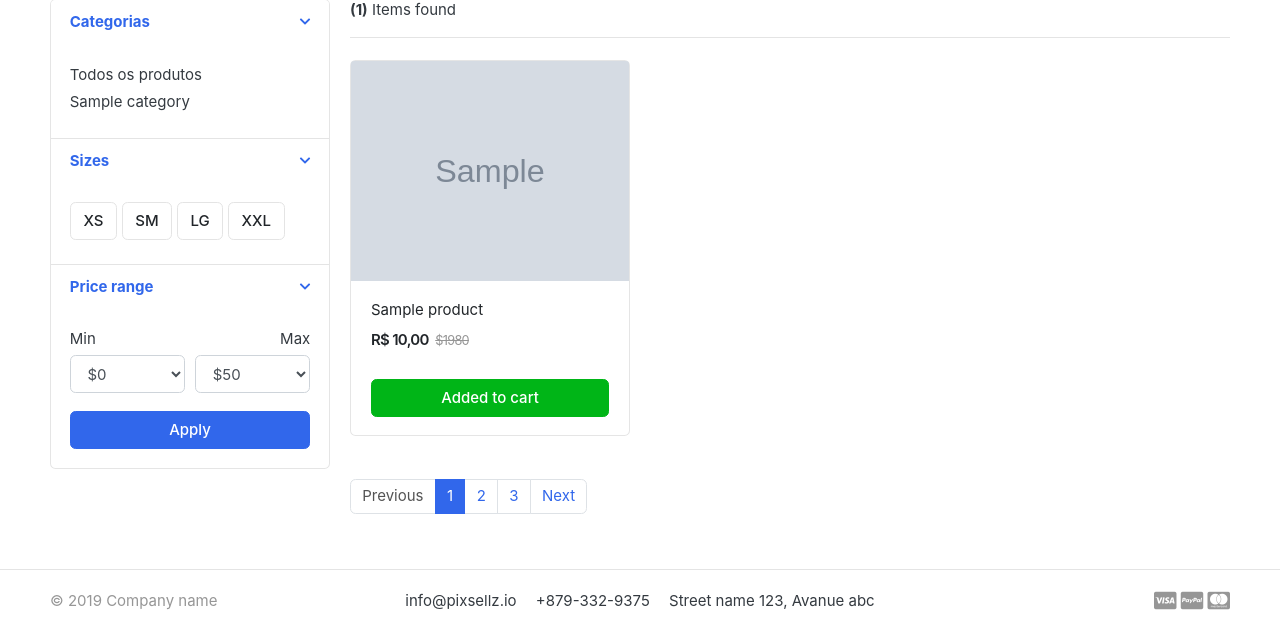
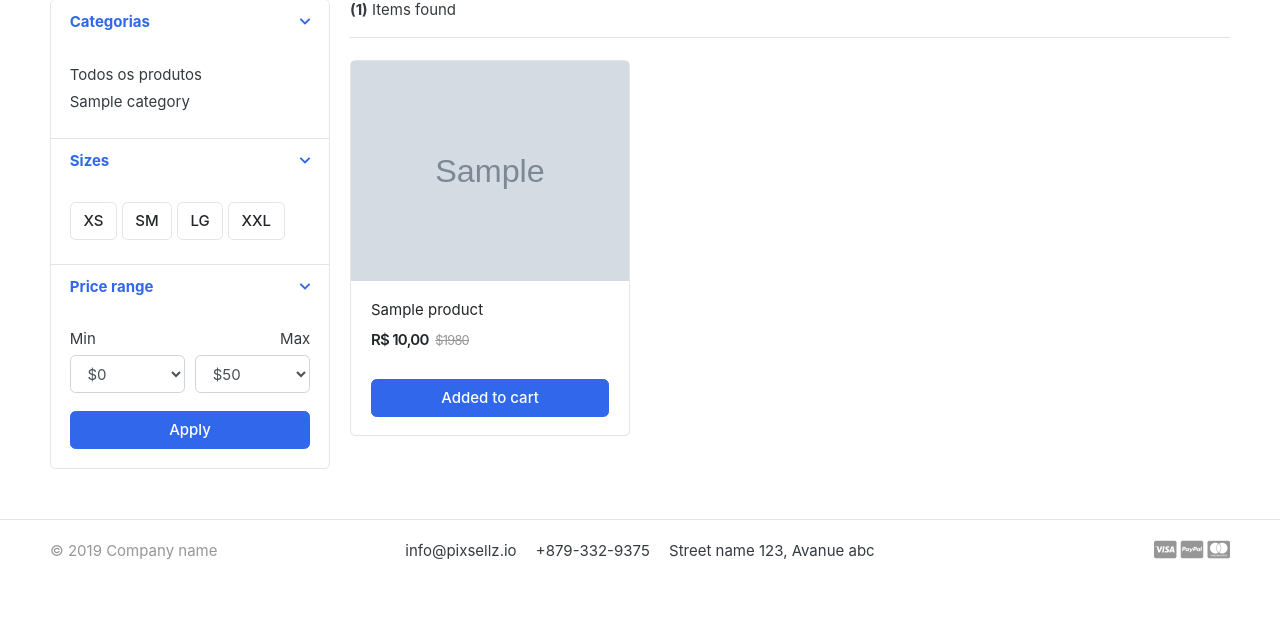
Before and after one commit to lucasfdiasdev/ecommerce-python-and-django, a Django app: page /store/ in a window 1280 px wide. Shown: the part 295-928 px from the top of the page. After the commit the page ends 855 px from the top, so only its background shows below. Run offline with Django 4.2, Linux system fonts and the light colour scheme; tables that the repository leaves empty hold one stand-in row (values such as "Sample post"); grey boxes marked "Sample" are stand-in pictures; some libraries are stand-ins or nearby versions; some web fonts are replaced.

Commit message:
paginator store

```diff
--- a/store/views.py
+++ b/store/views.py
@@ -1,6 +1,7 @@
 from django.shortcuts import render, get_object_or_404
 from .models import Product
 from category.models import Category
+from django.core.paginator import EmptyPage, PageNotAnInteger, Paginator
 
 # Create your views here.
 def store(request, category_slug=None):
@@ -10,13 +11,19 @@ def store(request, category_slug=None):
   if category_slug != None:
     categories = get_object_or_404(Category, slug=category_slug)
     products = Product.objects.filter(category=categories, is_available=True)
+    paginator = Paginator(products, 15)
+    page = request.GET.get('page')
+    paged_products = paginator.get_page(page)
     product_count = products.count()
   else:
     products = Product.objects.all().filter(is_available=True)
+    paginator = Paginator(products, 15)
+    page = request.GET.get('page')
+    paged_products = paginator.get_page(page)
     product_count = products.count()
 
   context = {
-    'products': products,
+    'products': paged_products,
     'product_count': product_count
   }
   return render(request, 'store/store.html', context)
--- a/templates/base.html
+++ b/templates/base.html
@@ -22,6 +22,9 @@
   <!-- custom style -->
   <link href="{% static 'css/ui.css' %}" rel="stylesheet" type="text/css"/>
   <link href="{% static 'css/responsive.css' %}" rel="stylesheet" media="only screen and (max-width: 1200px)" />
+
+  <!-- remix-icon -->
+  <link href="https://cdn.jsdelivr.net/npm/remixicon@3.5.0/fonts/remixicon.css" rel="stylesheet">
 
   <!-- custom javascript -->
   <script src="{% static 'js/script.js' %}" type="text/javascript"></script>
--- a/templates/store/store.html
+++ b/templates/store/store.html
@@ -146,7 +146,7 @@
                     <del class="price-old">$1980</del>
                   </div> <!-- price-wrap.// -->
                 </div>
-                <a href="#" class="btn btn-block btn-success">Added to cart </a>
+                <a href="#" class="btn btn-block btn-primary">Added to cart </a>
               </figcaption>
             </figure>
           </div> <!-- col.// -->
@@ -155,13 +155,39 @@
 
 
         <nav class="mt-4" aria-label="Page navigation sample">
+          {% if products.has_other_pages %}
           <ul class="pagination">
-            <li class="page-item disabled"><a class="page-link" href="#">Previous</a></li>
-            <li class="page-item active"><a class="page-link" href="#">1</a></li>
-            <li class="page-item"><a class="page-link" href="#">2</a></li>
-            <li class="page-item"><a class="page-link" href="#">3</a></li>
-            <li class="page-item"><a class="page-link" href="#">Next</a></li>
+            {% if products.has_previous %}
+              <li class="page-item">
+                <a class="page-link" href="?page={{products.previous_page_number}}">
+                  <i class="ri-arrow-left-s-line"></i>
+                </a>
+              </li>
+            {% else %}
+              <li class="page-item disabled"><a class="page-link" href="#">
+                <i class="ri-arrow-left-s-line"></i>
+              </a></li>
+            {% endif %}
+
+            {% for i in products.paginator.page_range %}
+              {% if products.number == i %}
+                <li class="page-item active"><a class="page-link" href="#">{{i}}</a></li>
+              {% else %}
+                <li class="page-item"><a class="page-link" href="?page={{i}}">{{i}}</a></li>
+              {% endif %}
+            {% endfor%}
+
+            {% if products.has_next %}
+              <li class="page-item"><a class="page-link" href="?page={{products.next_page_number}}">
+                <i class="ri-arrow-right-s-line"></i>
+              </a></li>
+            {% else %}
+              <li class="page-item disabled"><a class="page-link" href="#">
+                <i class="ri-arrow-right-s-line"></i>
+              </a></li>
+            {% endif %}
           </ul>
+          {% endif %}
         </nav>
 
       </main> <!-- col.// -->
```
Also changed, not shown: media/photos/products/374988222_6648789018534590_4889587201034139656_n.jpg (added).
